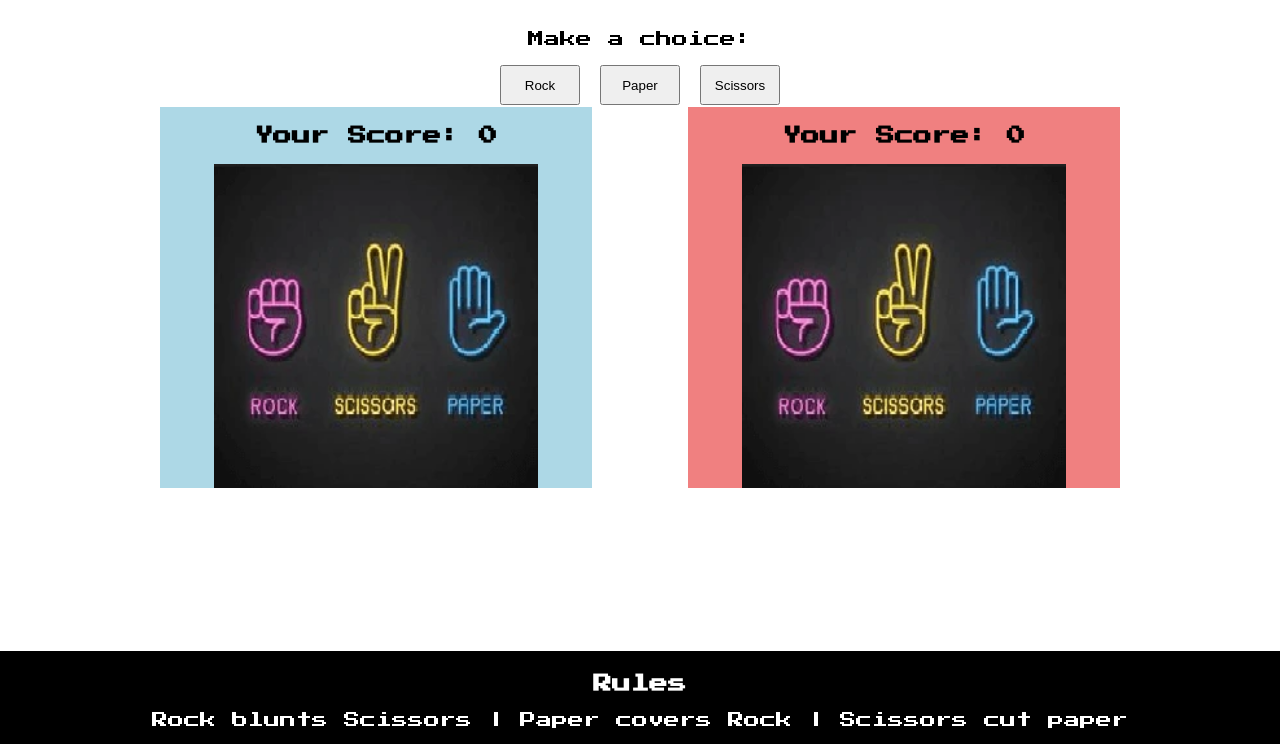
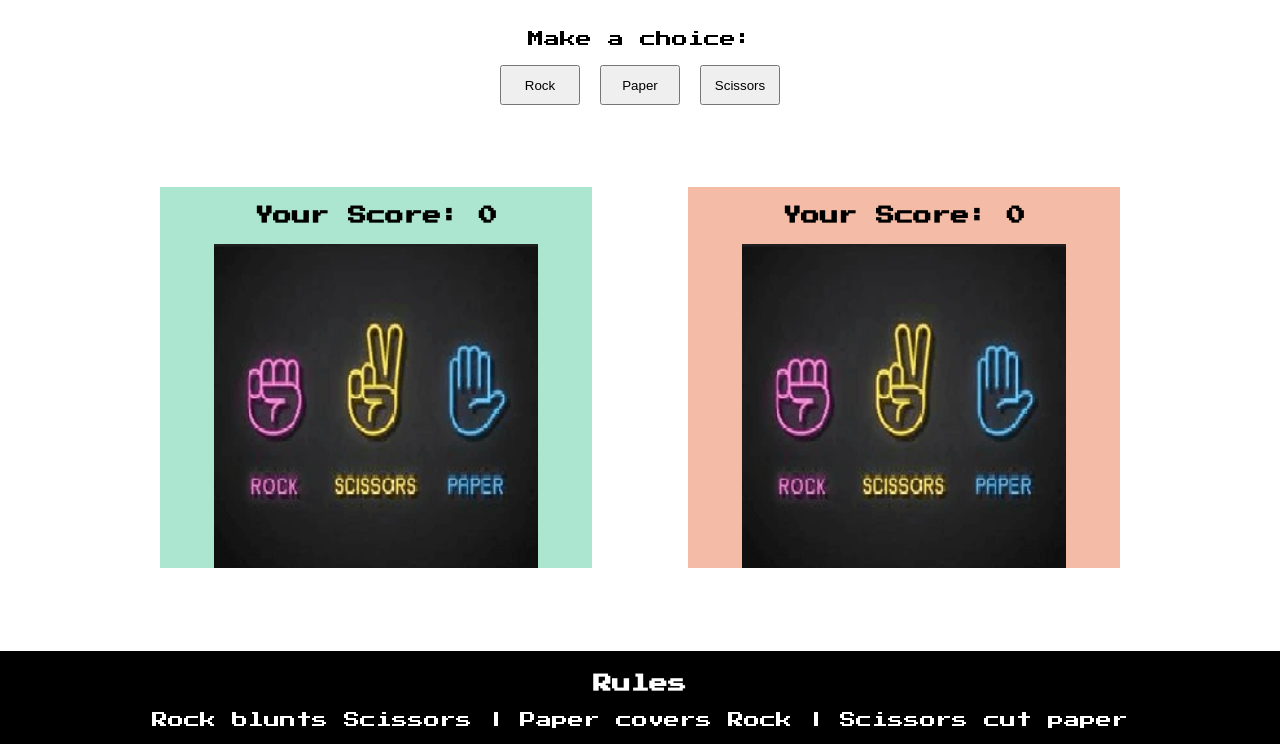
Before and after one commit to EMPZsolt/my-second-project, a plain HTML site: page index.html in a window 1280 px wide. Shown: the part 56-800 px from the top of the page. Drawn offline with Linux system fonts and the light colour scheme.

Commit message:
Change the player and computer background color and give new margin top to them

```diff
--- a/assets/css/style.css
+++ b/assets/css/style.css
@@ -54,9 +54,10 @@ footer {
 }
 
 .player {
-  background-color: lightblue;
+  background-color: #ade6d0;
   float: left;
   width: 45%;
+  margin-top: 5rem;
 }
 
 #player-image {
@@ -64,9 +65,10 @@ footer {
 }
 
 .computer {
-  background-color: lightcoral;
+  background-color: #f09d80b0;
   float: right;
   width: 45%;
+  margin-top: 5rem;
 }
 
 #computer-image {
```
